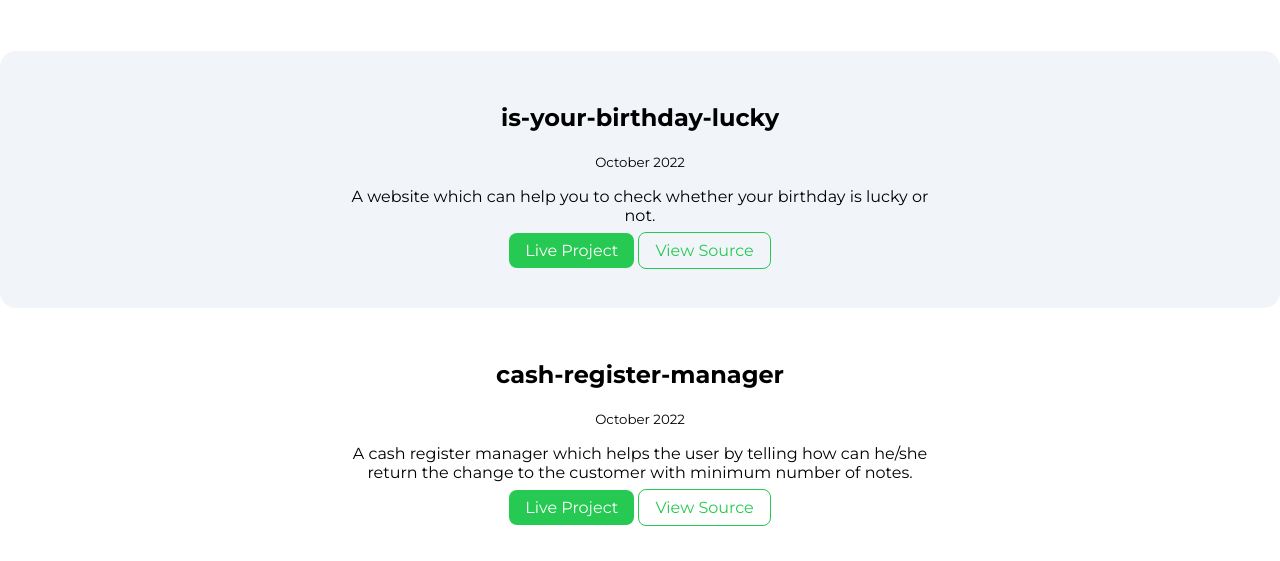
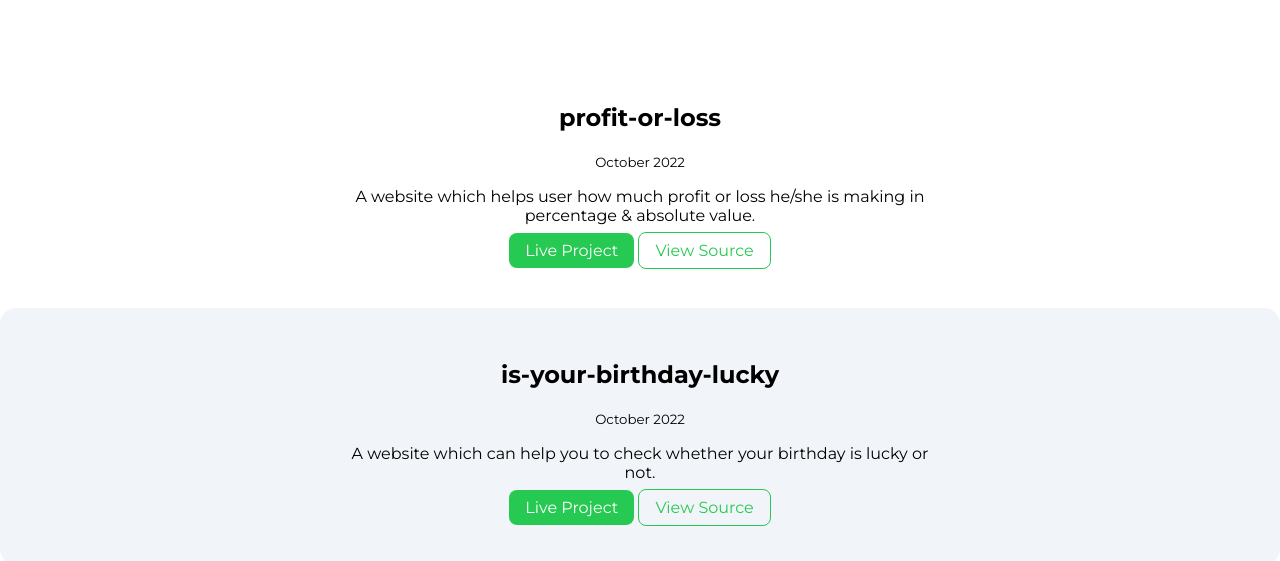
Before and after one commit to PrateekSum96/Lesson_3, a plain HTML site: page projects.html in a window 1280 px wide. Shown: the part 239-800 px from the top of the page. Drawn offline with Linux system fonts and the light colour scheme.

Commit message:
added project

```diff
--- a/projects.html
+++ b/projects.html
@@ -31,6 +31,25 @@
     </header>
 
     <!-- Section -->
+
+    <section class="section">
+      <div class="txt-center container container-center">
+        <h1>profit-or-loss</h1>
+        <small>October 2022</small>
+        <p>
+          A website which helps user how much profit or loss he/she is making in
+          percentage & absolute value.
+        </p>
+        <a class="link primary-link" href="https://profit-losscal.netlify.app/"
+          >Live Project</a
+        >
+        <a
+          class="link secondary-link"
+          href="https://github.com/PrateekSum96/mark-14"
+          >View Source</a
+        >
+      </div>
+    </section>
 
     <section class="section ow">
       <div class="txt-center container container-center">
```
